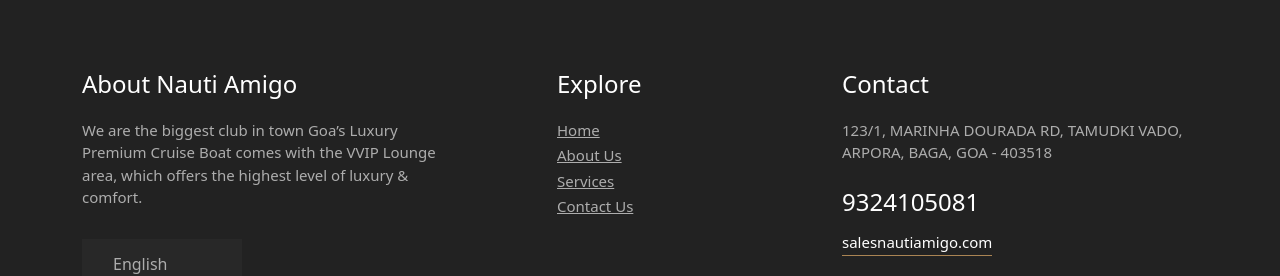
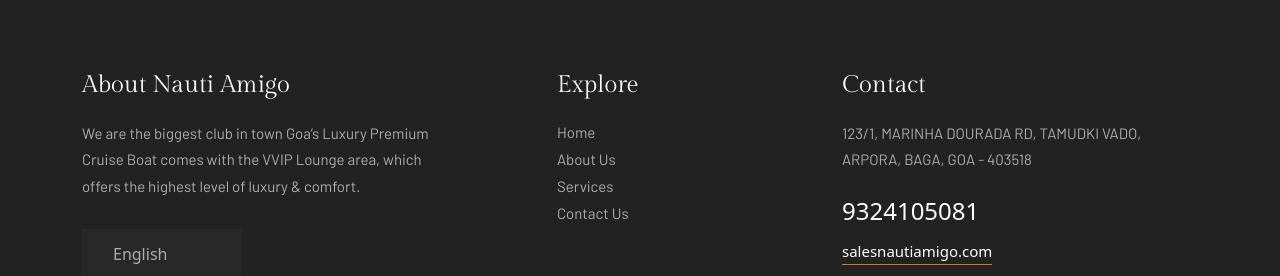
Before and after one commit to Kratagya-Webkorps/nautiamigo-angular, an Angular app: page / in a window 1280 px wide. Shown: the part 10523-10799 px from the top of the page. Built offline with nearby package versions, Linux system fonts and the light colour scheme.

Commit message:
make some changes to css for the footer

```diff
--- a/src/app/components/footer/footer.component.css
+++ b/src/app/components/footer/footer.component.css
@@ -262,3 +262,52 @@
 .footer-bottom-copy-right a:hover {
 color: #aa8453;
 }
+
+.footer-title {
+  font-family: 'Gilda Display', serif;
+  font-weight: 400;
+  font-size: 24px;
+  line-height: 30px;
+  letter-spacing: 0px;
+  color: #ffffff;
+  margin-bottom: 20px;
+}
+
+.footer-about-text {
+  font-family: 'Barlow', sans-serif;
+  font-weight: 400;
+  font-size: 15px;
+  line-height: 26.3px;
+  letter-spacing: 0px;
+  color: #adadad;
+  margin: 0;
+}
+
+.footer-explore-list li a {
+  font-family: 'Barlow', sans-serif;
+  font-weight: 400;
+  font-size: 15px;
+  line-height: 24px;
+  letter-spacing: 0px;
+  color: #adadad;
+  position: relative;
+  display: block;
+  transition: all 500ms ease;
+  text-decoration: none;
+}
+
+.footer-explore-list li a:hover {
+  padding-left: 15px;
+  color: #aa8453;
+}
+
+.footer-contact-text {
+  font-family: 'Barlow', sans-serif;
+  font-weight: 400;
+  font-size: 15px;
+  line-height: 26.3px;
+  letter-spacing: 0px;
+  color: #adadad;
+  margin: 0;
+  padding-bottom: 20px;
+}
```
